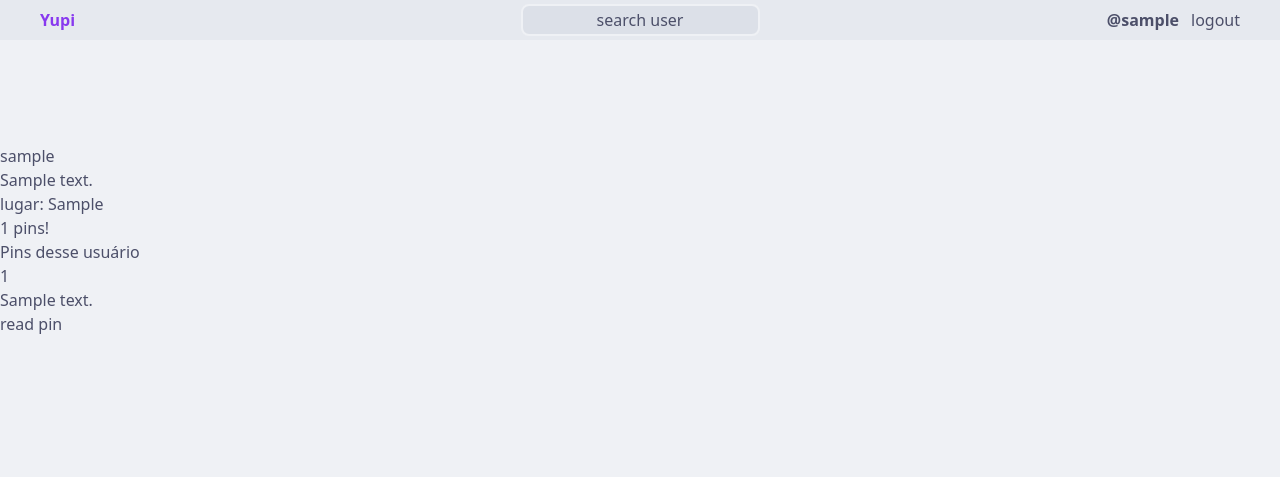
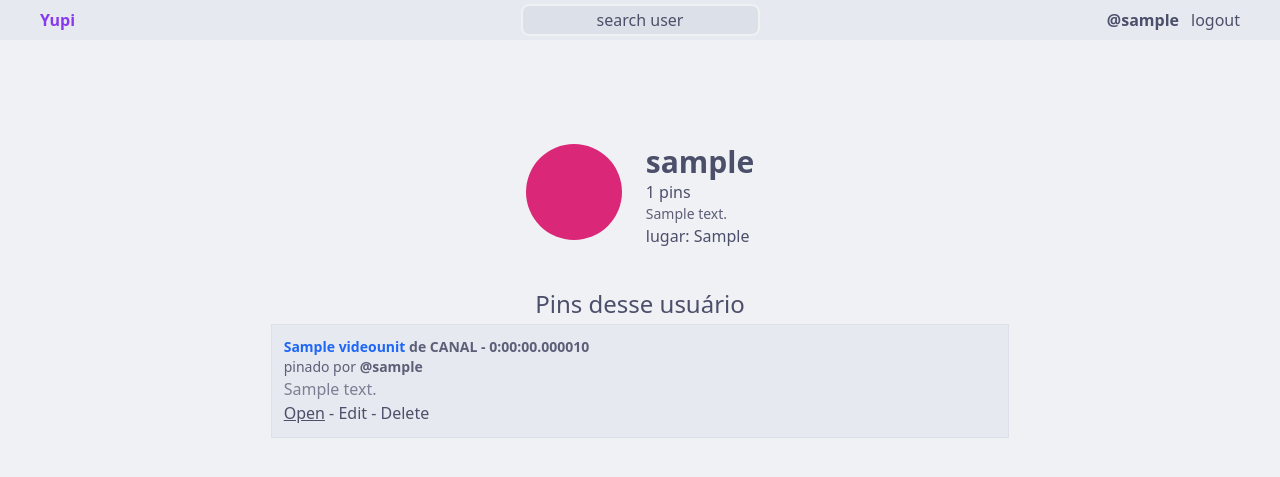
Before and after one commit to rommuloifrn/yupi, a Django app: page /read-user/1 in a window 1280 px wide. Shown: the top 477 px of the page. Run offline with Django 5.2, Linux system fonts and the light colour scheme; a user stored in the database is signed in; tables that the repository leaves empty hold one stand-in row (values such as "Sample post"); grey boxes marked "Sample" are stand-in pictures.

Commit message:
feat: another_profile.html styling

```diff
--- a/core/static/core/tailwind_output.css
+++ b/core/static/core/tailwind_output.css
@@ -744,6 +744,10 @@ video {
   display: block;
 }
 
+.inline {
+  display: inline;
+}
+
 .flex {
   display: flex;
 }
@@ -1018,6 +1022,11 @@ video {
   line-height: 1.75rem;
 }
 
+.text-lg {
+  font-size: 1.125rem;
+  line-height: 1.75rem;
+}
+
 .font-bold {
   font-weight: 700;
 }
--- a/core/templates/core/commons/pin.html
+++ b/core/templates/core/commons/pin.html
@@ -15,7 +15,11 @@
 
         <a class="simple-btn underline" href="{% url 'read pin' pin.id %}">Open</a>
         {% if request.user == pin.user %}
-        - <a class="simple-btn" href="{% url 'update pin' pin.id %}">Edit</a>
+        - <a class="simple-btn" href="{% url 'update pin' pin.id %}">Edit</a> -
+        <form class="inline" action="{% url 'delete pin' pin.id %}" method="post">
+            {% csrf_token %}
+            <input class="simple-btn" type="submit" value="Delete">
+        </form>
         {% endif %}
     </div>
 </div>
--- a/core/templates/core/user/another_profile.html
+++ b/core/templates/core/user/another_profile.html
@@ -2,22 +2,30 @@
 
 {% block content %}
 
-<h2>{{user}}</h2>
-<p>{{user.bio}}</p>
-<p>lugar: {{user.location}}</p>
-{{user.pin_set.all.count}} pins!
+<main class="m-auto w-7/12">
+    <header class="flex mx-auto w-max">
+        <div class="bg-pink-600 size-24 mr-6 rounded-full">
 
-{% if user.pin_set.all %}
-<h2>Pins desse usuário</h2>
-{% for pin in user.pin_set.all %}
-<fieldset>
-    <legend>{{pin.video_id}}</legend>
-    <p>{{pin.text}}</p>
-    <a href="{% url 'read pin' pin.id %}">read pin</a>
-</fieldset>
-{% endfor %}
-{% else %}
-<h2>O usuário não tem pins</h2>
+        </div>
+        <div>
+            <div class="text-3xl font-semibold">{{user}}</div>
+            {{user.pin_set.all.count}} pins
+            <p class="text-subtext1 text-sm">{{user.bio}}</p>
+            {% if user.location %}
+            <p>lugar: {{user.location}}</p>
+            {% endif %}
+        </div>
+    </header>
+
+    {% if user.pin_set.all %}
+    <h2 class="text-2xl font-medium mt-10 text-center">Pins desse usuário</h2>
+    {% for pin in user.pin_set.all %}
+    {% include 'core/commons/pin.html' %}
+    {% endfor %}
+    {% else %}
+    <h2 class="text-center mt-10 text-lg">O usuário não tem pins</h2>
 {% endif %}
 
+</main>
+
 {% endblock content %}
```
